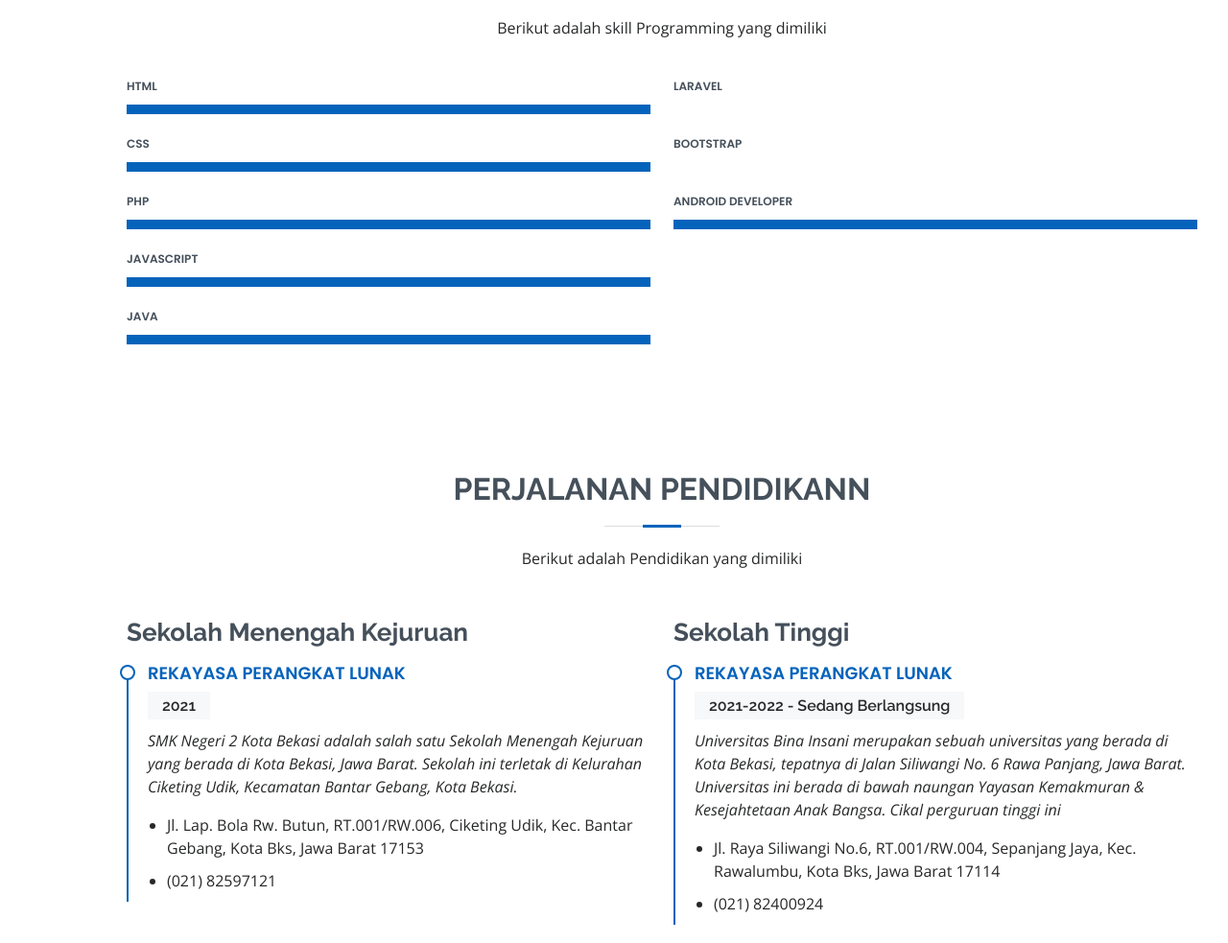
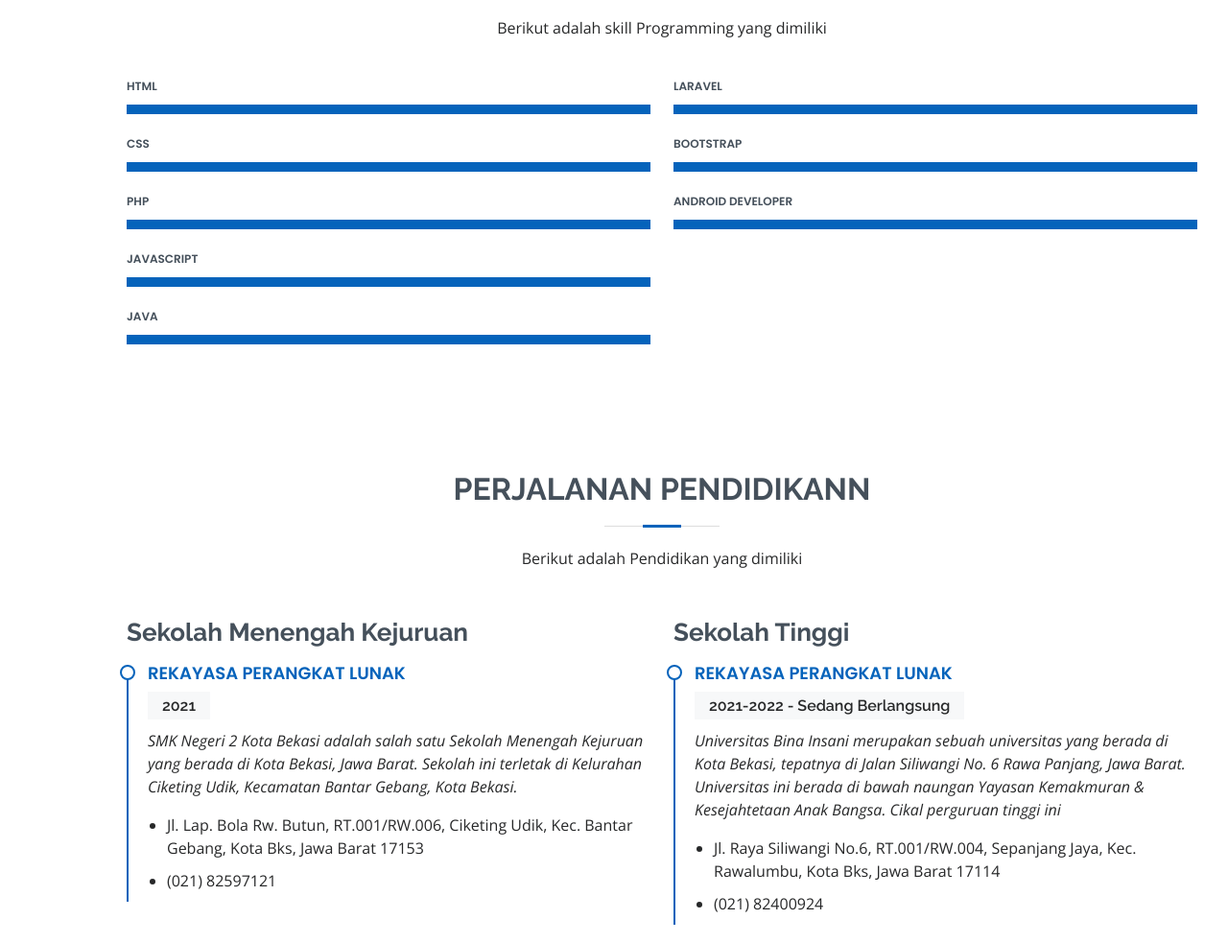
Before and after one commit to muhammad-ari-kuncoro/muhammad-ari-kuncoro.github.io, a plain HTML site: page index.html in a window 1280 px wide. Shown: the part 1696-2679 px from the top of the page at 96% size. Drawn offline with nearby package versions, Linux system fonts and the light colour scheme; files whose address does not match are found by name.

Commit message:
dasda
asdasdasdasd

```diff
--- a/index.html
+++ b/index.html
@@ -178,12 +178,18 @@
 
             <div class="progress">
               <span class="skill">Laravel</span>
-
+              <div class="progress-bar-wrap">
+                <div class="progress-bar" role="progressbar" aria-valuenow="100" aria-valuemin="0" aria-valuemax="100">
+                </div>
+              </div>
             </div>
 
             <div class="progress">
               <span class="skill">Bootstrap</span>
-
+              <div class="progress-bar-wrap">
+                <div class="progress-bar" role="progressbar" aria-valuenow="100" aria-valuemin="0" aria-valuemax="100">
+                </div>
+              </div>
             </div>
 
             <div class="progress">
```
Also changed, not shown: assets/img/project2.png (added).
